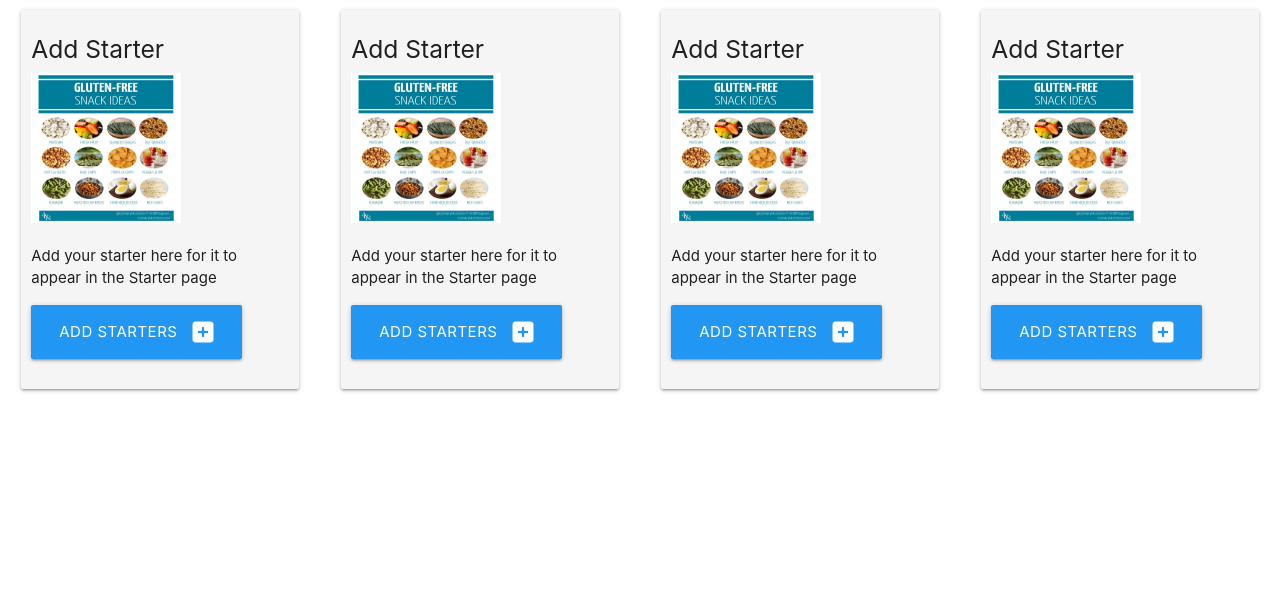
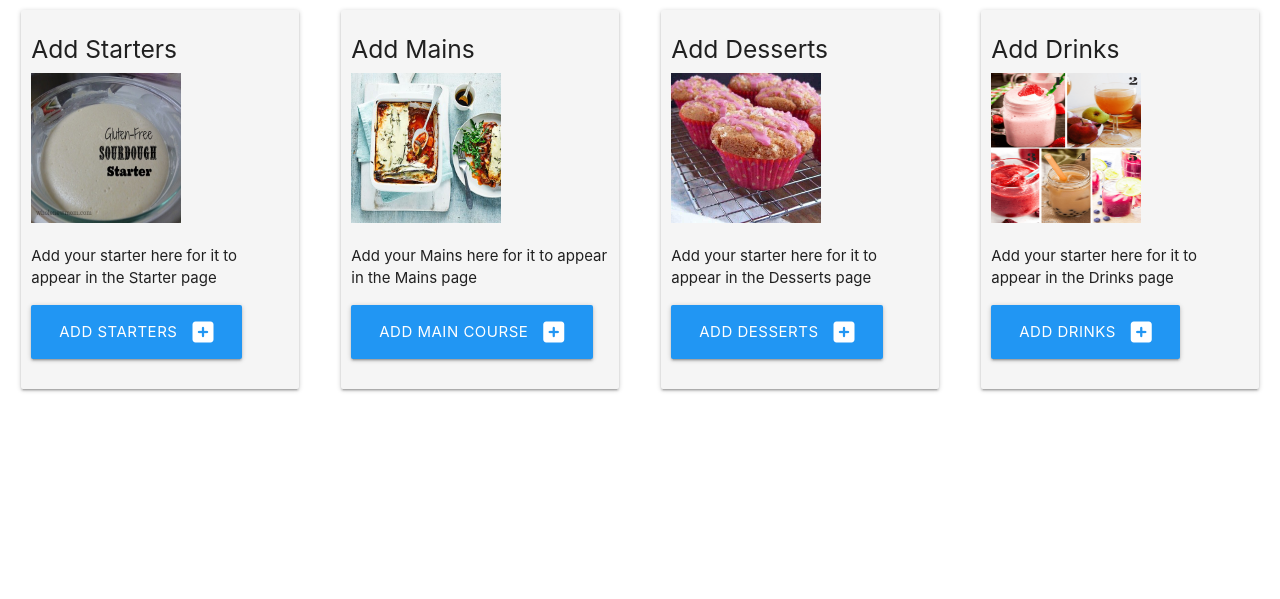
Before and after one commit to mcnic16/glutefree-recipes-new, a Flask app: page / in a window 1280 px wide. Shown: the part 128-727 px from the top of the page. Run offline with Flask 2, Linux system fonts and the light colour scheme.

Commit message:
added pictures to the cuisine.html file

```diff
--- a/glutenfree/templates/cuisine.html
+++ b/glutenfree/templates/cuisine.html
@@ -7,8 +7,8 @@
             <!-- Cards -->
             <div class="col l4 m6 s12 column">
                 <div class="card-panel grey lighten-4">
-                    <h5>Add Starter</h5>
-                    <img class="gluten-pic" src="{{ url_for('static', filename='img/gluten-free-diet.jpg') }}">
+                    <h5>Add Starters</h5>
+                    <img class="gluten-pic" src="{{ url_for('static', filename='img/starter.jpg') }}">
 
                         <p> Add your starter here for it to appear in the Starter page</p>
                         <a href="{{ url_for('add_starters') }}" class="btn-large blue">
@@ -20,12 +20,12 @@
 <!-- Cards -->
             <div class="col l4 m6 s12 column ">
                 <div class="card-panel grey lighten-4">
-                    <h5>Add Starter</h5>
-                    <img class="gluten-pic" src="{{ url_for('static', filename='img/gluten-free-diet.jpg') }}">
+                    <h5>Add Mains</h5>
+                    <img class="gluten-pic" src="{{ url_for('static', filename='img/mains.jpg') }}">
 
-                        <p> Add your starter here for it to appear in the Starter page</p>
-                        <a href="{{ url_for('add_starters') }}" class="btn-large blue">
-                                Add Starters <i class="fas fa-plus-square right"></i> </a>
+                        <p> Add your Mains here for it to appear in the Mains page</p>
+                        <a href="{{ url_for('add_mains') }}" class="btn-large blue">
+                                Add Main Course <i class="fas fa-plus-square right"></i> </a>
                             </div>
                         </div>
 
@@ -34,24 +34,24 @@
         <!-- Cards -->
         <div class="col l4 m6 s12 column">
             <div class="card-panel grey lighten-4">
-                <h5>Add Starter</h5>
-                <img class="gluten-pic" src="{{ url_for('static', filename='img/gluten-free-diet.jpg') }}">
+                <h5>Add Desserts</h5>
+                <img class="gluten-pic" src="{{ url_for('static', filename='img/desserts.jpg') }}">
 
-                    <p> Add your starter here for it to appear in the Starter page</p>
-                    <a href="{{ url_for('add_starters') }}" class="btn-large blue">
-                            Add Starters <i class="fas fa-plus-square right"></i> </a>
+                    <p> Add your starter here for it to appear in the Desserts page</p>
+                    <a href="{{ url_for('add_cuisine') }}" class="btn-large blue">
+                            Add Desserts <i class="fas fa-plus-square right"></i> </a>
                         </div>
                     </div>
 
         <!-- Cards -->
         <div class="col l4 m6 s12 column">
             <div class="card-panel grey lighten-4">
-                <h5>Add Starter</h5>
-                <img class="gluten-pic" src="{{ url_for('static', filename='img/gluten-free-diet.jpg') }}">
+                <h5>Add Drinks</h5>
+                <img class="gluten-pic" src="{{ url_for('static', filename='img/drinks.png') }}">
 
-                    <p> Add your starter here for it to appear in the Starter page</p>
-                    <a href="{{ url_for('add_starters') }}" class="btn-large blue">
-                            Add Starters <i class="fas fa-plus-square right"></i> </a>
+                    <p> Add your starter here for it to appear in the Drinks page</p>
+                    <a href="{{ url_for('add_cuisine') }}" class="btn-large blue">
+                            Add Drinks <i class="fas fa-plus-square right"></i> </a>
                         </div>
                     </div>
 
```
Also changed, not shown: glutenfree/static/img/desserts.jpg (added), glutenfree/static/img/drinks.png (added), glutenfree/static/img/mains.jpg (added), glutenfree/static/img/starter.jpg (added).
